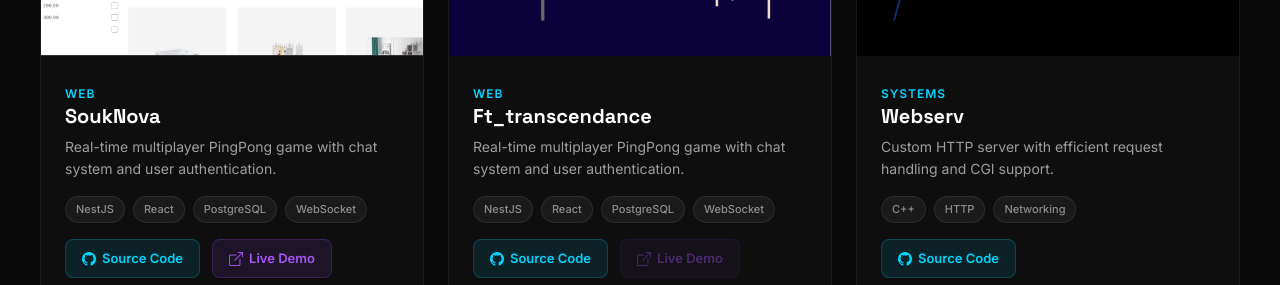
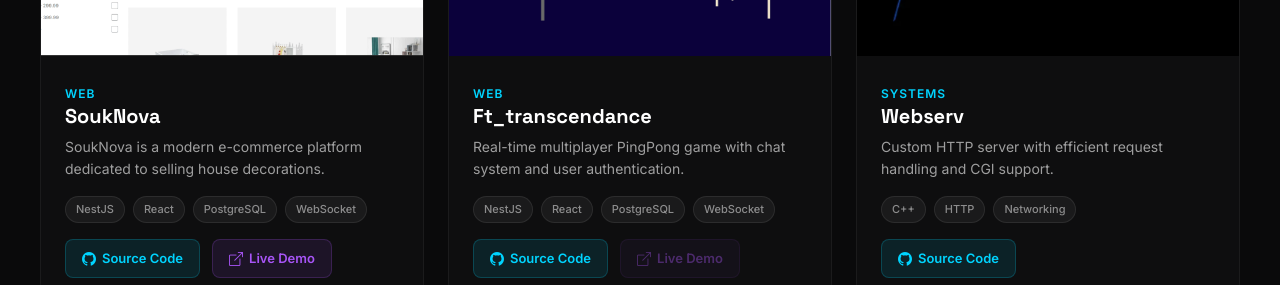
Before and after one commit to soufiane-amt/My-Portfolio, a Next.js app: page / in a window 1280 px wide. Shown: the part 3660-3945 px from the top of the page. Built offline with nearby package versions, Linux system fonts and the light colour scheme.

Commit message:
chore: update info

```diff
--- a/src/app/data/index.ts
+++ b/src/app/data/index.ts
@@ -112,7 +112,7 @@
     name: "SoukNova",
     category: "Web",
     description:
-      "Real-time multiplayer PingPong game with chat system and user authentication.",
+      "SoukNova is a modern e-commerce platform dedicated to selling house decorations.",
     image: "/ProjectElement/souknova.png",
     url: "https://github.com/soufiane-amt/SoukNova",
     liveDemo: "https://souk-nova-front.vercel.app/",
```
